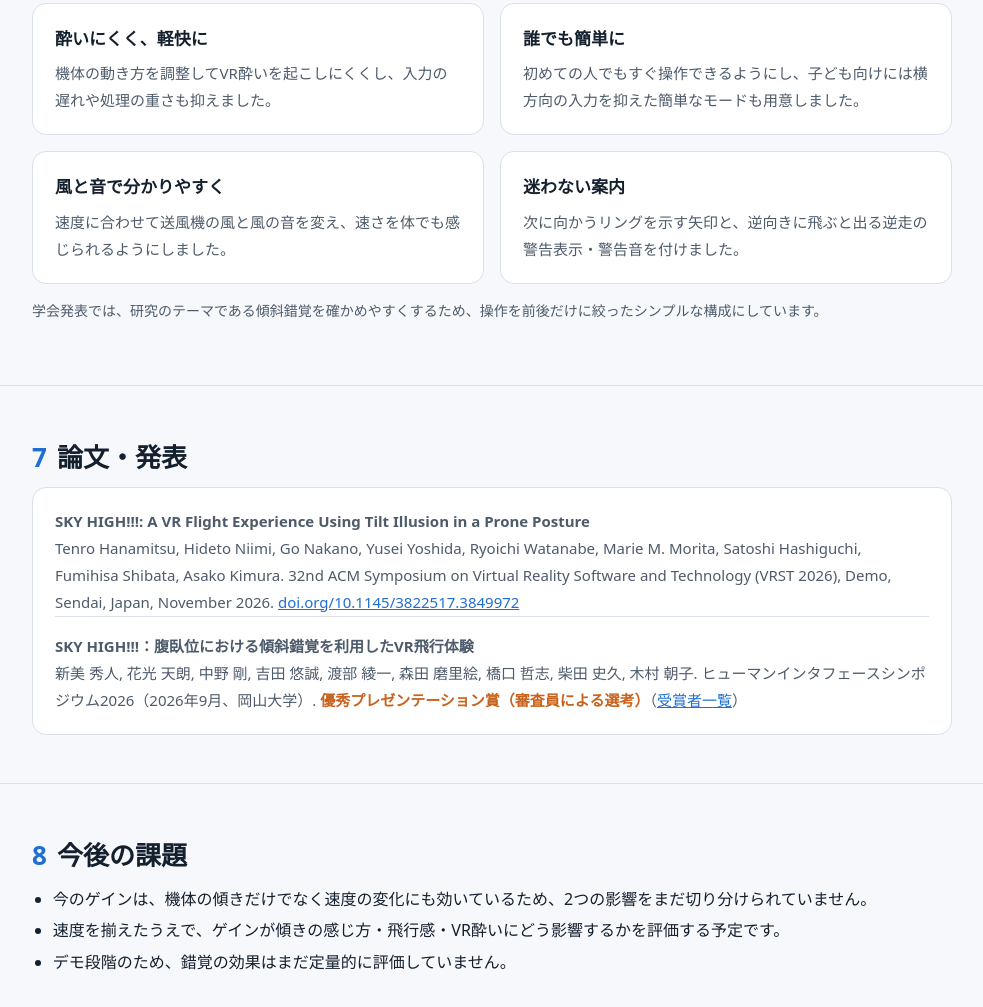
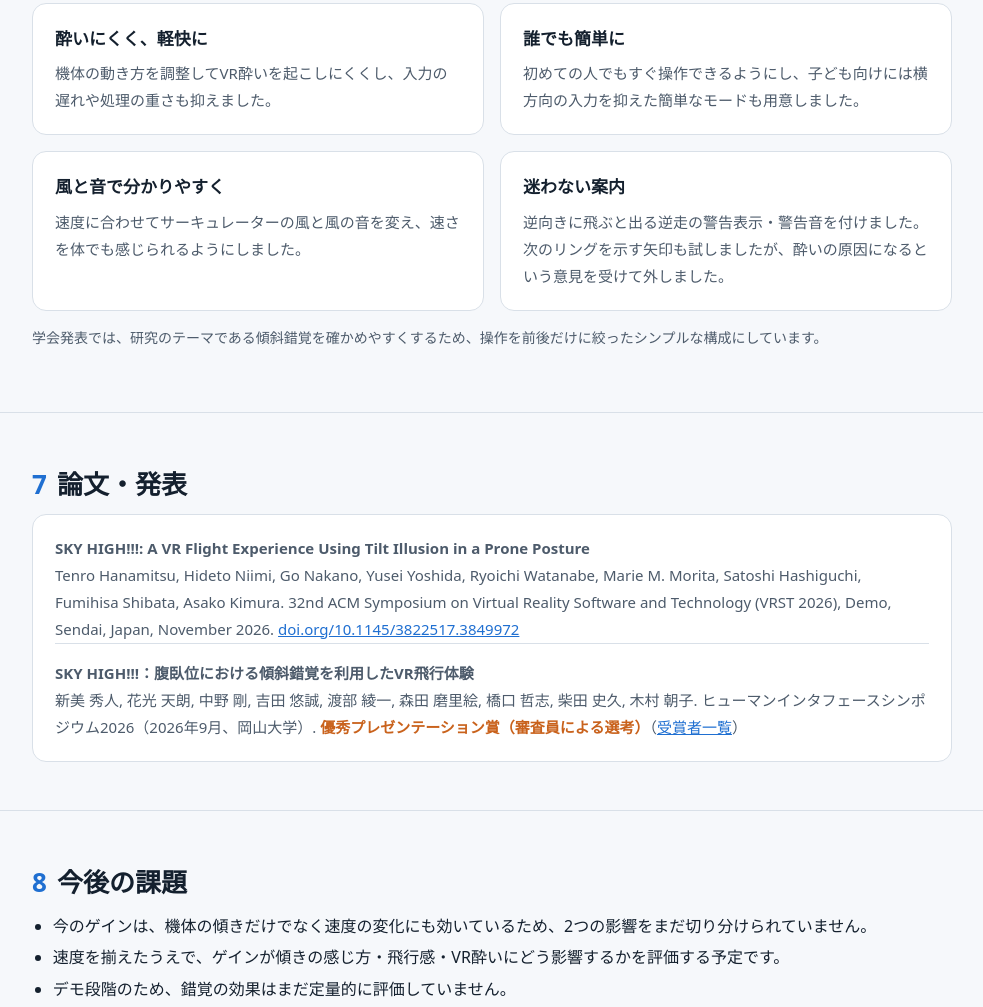
Before and after one commit to GoNakano/vr-glider-project-summary, a plain HTML site: page docs/index.html in a window 1280 px wide. Shown: the part 5371-6378 px from the top of the page, without its empty margins (148-1131 px from the left). Drawn offline with Linux system fonts and the light colour scheme.

Commit message:
風はサーキュレーター、ガイド矢印は酔いの意見で外したことを反映
Co-Authored-By: Claude Opus 5.5 <noreply@anthropic.com>

```diff
--- a/docs/index.html
+++ b/docs/index.html
@@ -198,8 +198,8 @@ footer{padding:36px 0 56px;color:var(--sub);font-size:13px}
   <div class="grid g4">
     <div class="card"><h4>酔いにくく、軽快に</h4><p>機体の動き方を調整してVR酔いを起こしにくくし、入力の遅れや処理の重さも抑えました。</p></div>
     <div class="card"><h4>誰でも簡単に</h4><p>初めての人でもすぐ操作できるようにし、子ども向けには横方向の入力を抑えた簡単なモードも用意しました。</p></div>
-    <div class="card"><h4>風と音で分かりやすく</h4><p>速度に合わせて送風機の風と風の音を変え、速さを体でも感じられるようにしました。</p></div>
-    <div class="card"><h4>迷わない案内</h4><p>次に向かうリングを示す矢印と、逆向きに飛ぶと出る逆走の警告表示・警告音を付けました。</p></div>
+    <div class="card"><h4>風と音で分かりやすく</h4><p>速度に合わせてサーキュレーターの風と風の音を変え、速さを体でも感じられるようにしました。</p></div>
+    <div class="card"><h4>迷わない案内</h4><p>逆向きに飛ぶと出る逆走の警告表示・警告音を付けました。次のリングを示す矢印も試しましたが、酔いの原因になるという意見を受けて外しました。</p></div>
   </div>
   <p class="note">学会発表では、研究のテーマである傾斜錯覚を確かめやすくするため、操作を前後だけに絞ったシンプルな構成にしています。</p>
 </div></section>
```
